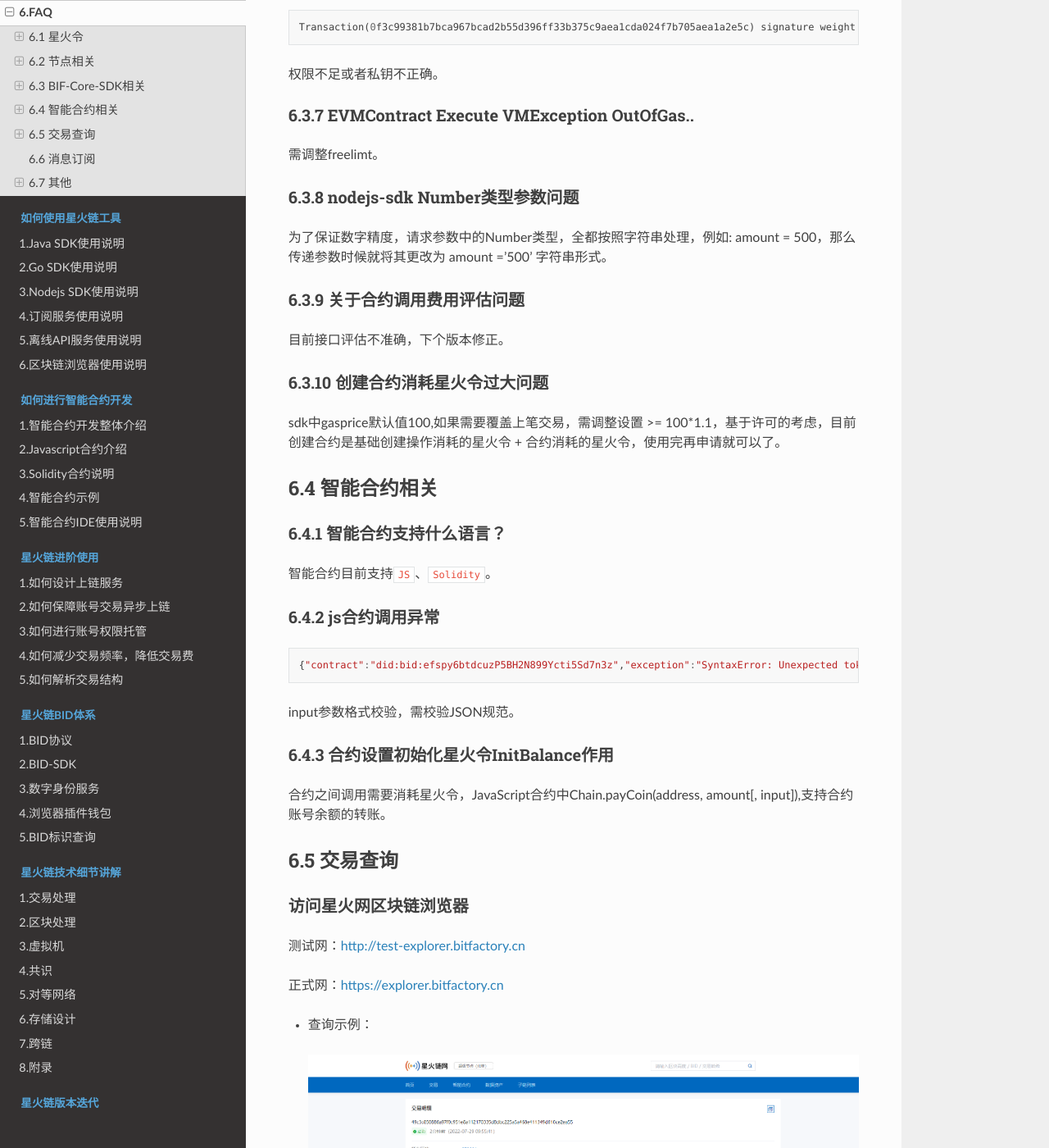
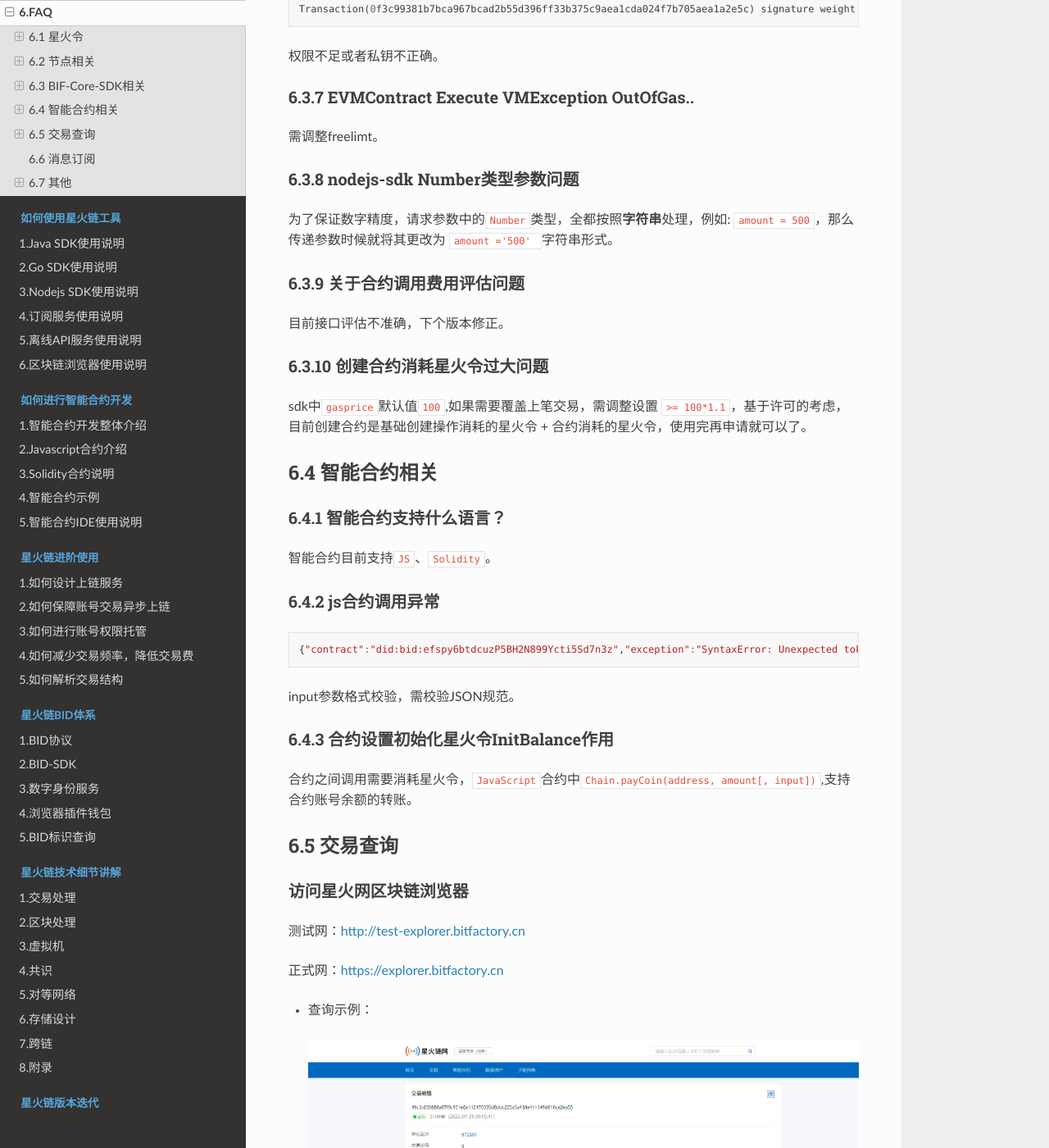
Before and after one commit to caict-4iot-dev/bif-doc, a Sphinx documentation site: the page built from docs/source/quickstart/FAQ.md, in a window 1280 px wide and 1400 px high, scrolled down 3713 px. Shown: the whole window at 82% size. Built offline with Sphinx 7.4.7 and the Read the Docs theme 2.0.0, drawn with Linux system fonts in a browser that asks for light colours; some of the changed text lies outside the part shown.

Commit message:
update 2.0

````diff
--- a/docs/source/quickstart/FAQ.md
+++ b/docs/source/quickstart/FAQ.md
@@ -16,7 +16,7 @@
 
 ### 6.2.1 使用quicknode访问和直接使用sdk调链的区别是什么？
 
- quocknode是在本地部署了一个全节点，本地拥有全量数据，也是需要使用sdk去调用。
+ `quocknode`是在本地部署了一个全节点，本地拥有全量数据，也是需要使用sdk去调用。
 
 ### 6.2.2 节点启动失败相关问题
 
@@ -63,7 +63,7 @@
 
 - **机器磁盘满导致服务异常**
 
-  查看磁盘信息看/dev相关最大的盘符的size以及used字段的值如果一样并且Use占比`100%`,代表磁盘空间已满导致服务异常需要扩容。
+  查看磁盘信息看/dev相关最大的盘符的`size`以及`used`字段的值如果一样并且`Use`占比`100%`,代表磁盘空间已满导致服务异常需要扩容。
 
   ```shell
   #执行df -h命令
@@ -120,7 +120,7 @@
 
 ### 6.3.8 nodejs-sdk Number类型参数问题
 
-为了保证数字精度，请求参数中的Number类型，全都按照字符串处理，例如: amount = 500，那么传递参数时候就将其更改为 amount ='500' 字符串形式。
+为了保证数字精度，请求参数中的`Number`类型，全都按照**字符串**处理，例如: `amount = 500`，那么传递参数时候就将其更改为 `amount ='500' `字符串形式。
 
 ### 6.3.9 关于合约调用费用评估问题
 
@@ -128,7 +128,7 @@
 
 ### 6.3.10 创建合约消耗星火令过大问题
 
- sdk中gasprice默认值100,如果需要覆盖上笔交易，需调整设置 >= 100*1.1，基于许可的考虑，目前创建合约是基础创建操作消耗的星火令 + 合约消耗的星火令，使用完再申请就可以了。
+ sdk中`gasprice`默认值`100`,如果需要覆盖上笔交易，需调整设置 `>= 100*1.1`，基于许可的考虑，目前创建合约是基础创建操作消耗的星火令 + 合约消耗的星火令，使用完再申请就可以了。
 
 ## 6.4 智能合约相关
 
@@ -146,7 +146,7 @@
 
 ###  6.4.3 合约设置初始化星火令InitBalance作用
 
-合约之间调用需要消耗星火令，JavaScript合约中Chain.payCoin(address, amount[, input]),支持合约账号余额的转账。
+合约之间调用需要消耗星火令，`JavaScript`合约中`Chain.payCoin(address, amount[, input])`,支持合约账号余额的转账。
 
 ## 6.5 交易查询
 
````
Also changed, not shown: other parts of docs/source/quickstart/FAQ.md (+2 -2 lines), docs/source/quickstart/QuickNode.md (+3 -3 lines), docs/source/quickstart/星火链开发入门.md (+3 -3 lines), docs/source/quickstart/星火链技术平台介绍.md (+4 -4 lines), docs/source/quickstart/部署示例合约.md (+1 -1 lines).
